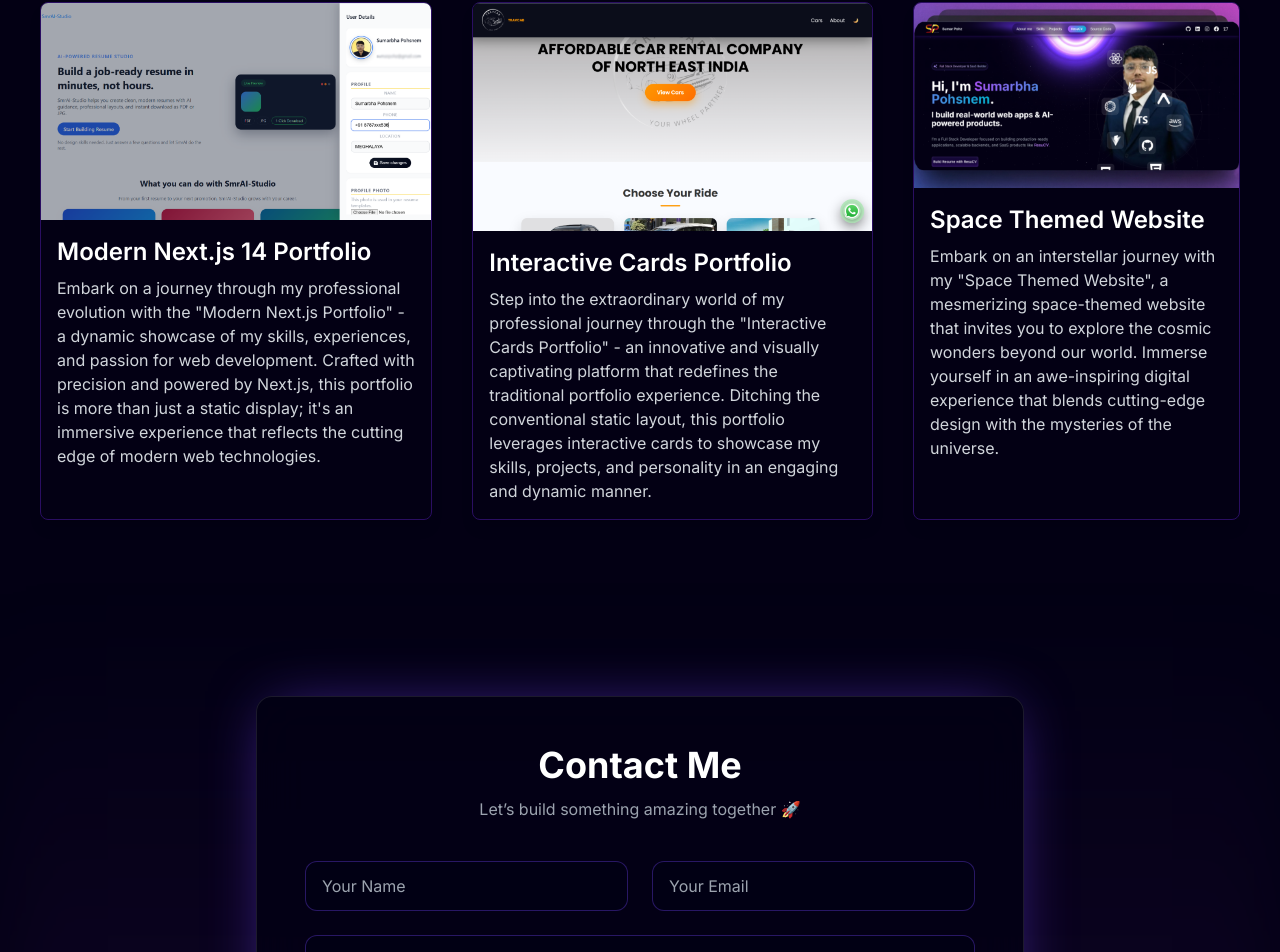
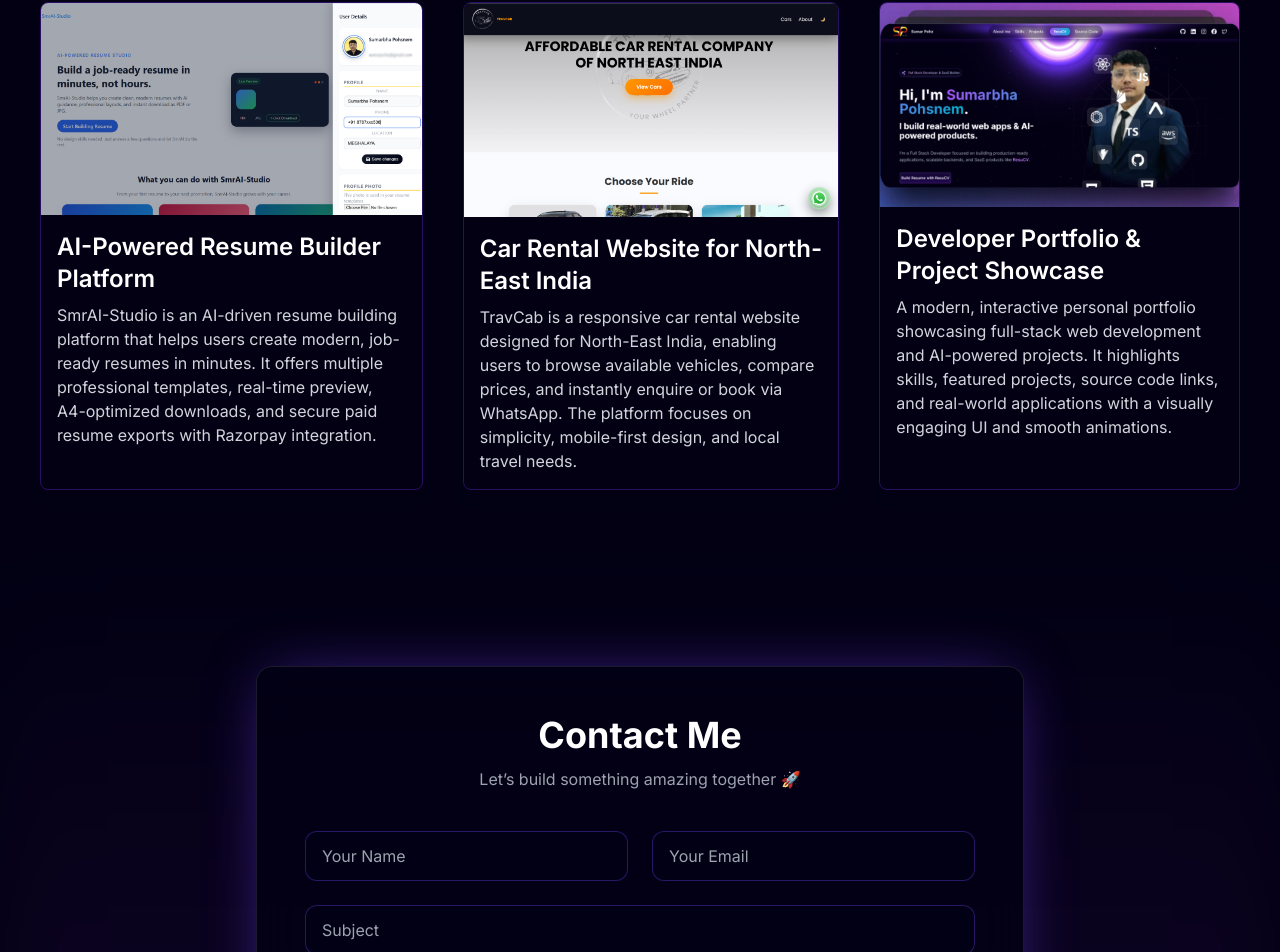
Before and after one commit to SumarPohz/space-portfolio-next, a Next.js app: page / in a window 1280 px wide. Shown: the part 3135-4087 px from the top of the page. Built offline with nearby package versions, Linux system fonts and the light colour scheme; a web font is replaced by a local one.

Commit message:
modified: projects

```diff
--- a/constants/index.ts
+++ b/constants/index.ts
@@ -269,25 +269,25 @@ export const OTHER_SKILL = [
 
 export const PROJECTS = [
   {
-    title: "Modern Next.js 14 Portfolio",
+    title: "AI-Powered Resume Builder Platform",
     description:
-      'Embark on a journey through my professional evolution with the "Modern Next.js Portfolio" - a dynamic showcase of my skills, experiences, and passion for web development. Crafted with precision and powered by Next.js, this portfolio is more than just a static display; it\'s an immersive experience that reflects the cutting edge of modern web technologies.',
+      'SmrAI-Studio is an AI-driven resume building platform that helps users create modern, job-ready resumes in minutes. It offers multiple professional templates, real-time preview, A4-optimized downloads, and secure paid resume exports with Razorpay integration.',
     image: "/projects/project-1.png",
-    link: "https://example.com",
+    link: "https://smrai-studio.onrender.com/",
   },
   {
-    title: "Interactive Cards Portfolio",
+    title: "Car Rental Website for North-East India",
     description:
-      'Step into the extraordinary world of my professional journey through the "Interactive Cards Portfolio" - an innovative and visually captivating platform that redefines the traditional portfolio experience. Ditching the conventional static layout, this portfolio leverages interactive cards to showcase my skills, projects, and personality in an engaging and dynamic manner.',
+      'TravCab is a responsive car rental website designed for North-East India, enabling users to browse available vehicles, compare prices, and instantly enquire or book via WhatsApp. The platform focuses on simplicity, mobile-first design, and local travel needs.',
     image: "/projects/project-2.png",
-    link: "https://example.com",
+    link: "https://ddtravels.in/travcab/",
   },
   {
-    title: "Space Themed Website",
+    title: "Developer Portfolio & Project Showcase",
     description:
-      'Embark on an interstellar journey with my "Space Themed Website", a mesmerizing space-themed website that invites you to explore the cosmic wonders beyond our world. Immerse yourself in an awe-inspiring digital experience that blends cutting-edge design with the mysteries of the universe.',
+      'A modern, interactive personal portfolio showcasing full-stack web development and AI-powered projects. It highlights skills, featured projects, source code links, and real-world applications with a visually engaging UI and smooth animations.',
     image: "/projects/project-3.png",
-    link: "https://example.com",
+    link: "https://github.com/SumarPohz/space-portfolio-next",
   },
 ] as const;
 
```
